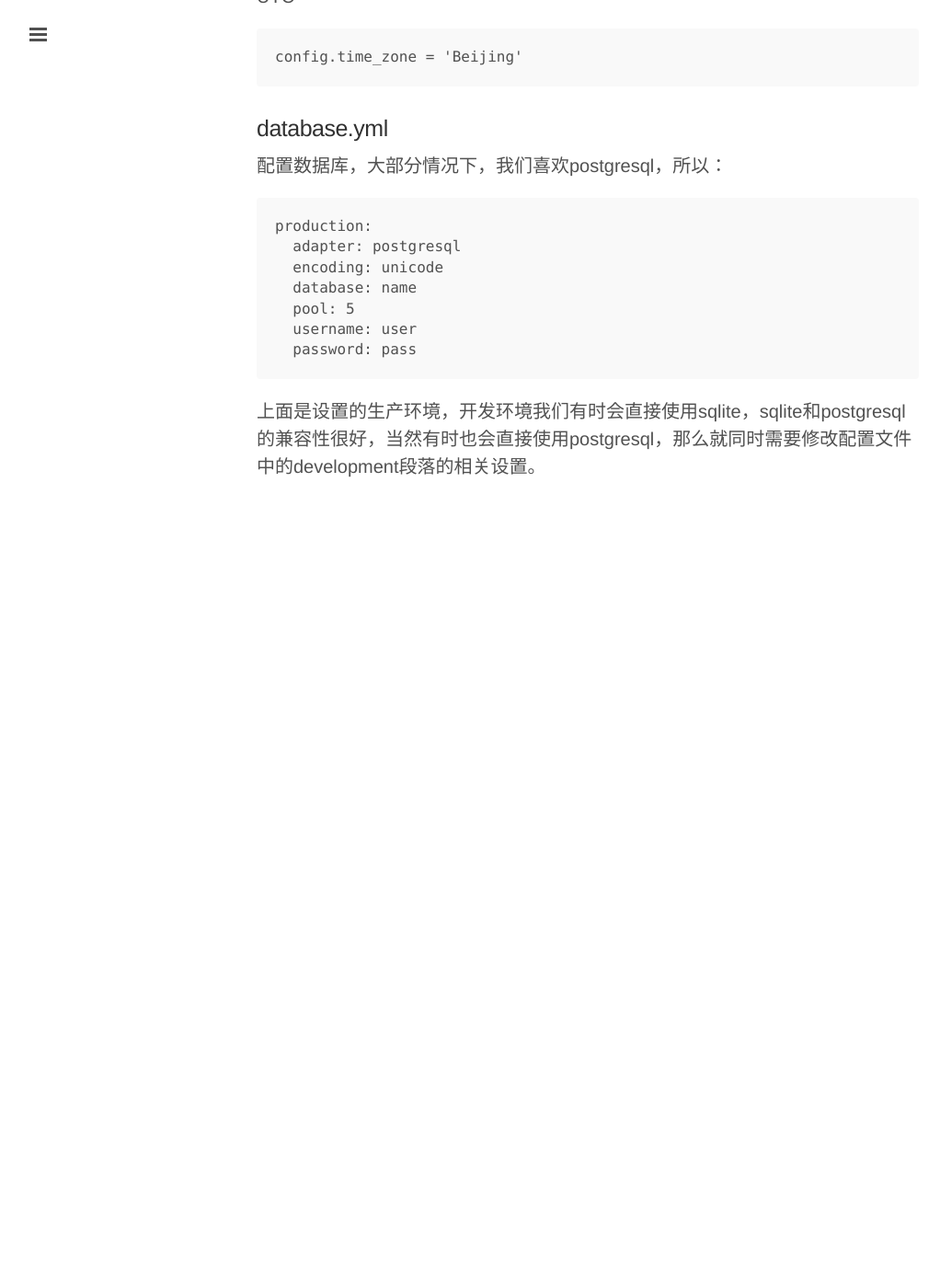
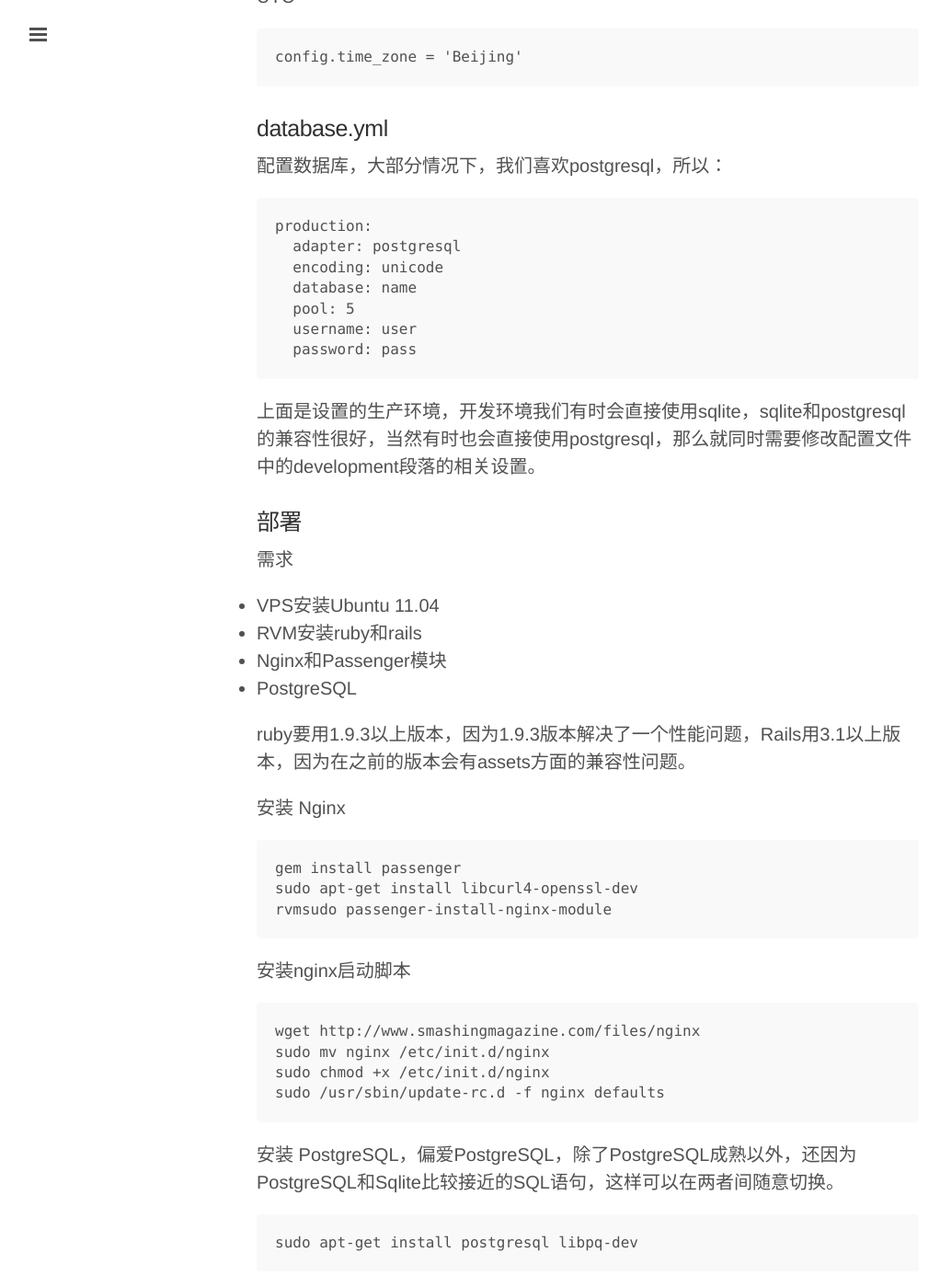
Before and after one commit to liuzhongshu/liuzhongshu.github.io, a Jekyll site: the page built from _posts/2012-05-27-rails-bootup.markdown, in a window 1280 px wide and 1400 px high, scrolled down 1575 px. Shown: the whole window at 92% size, without its empty margins (1-1023 px from the left). Built offline with Jekyll 4.4.1, drawn with Linux system fonts in a browser that asks for light colours; comment, search, counter and statistics services are not loaded; before the commit the page ends 2177 px from its top, so only the background shows below that.

Commit message:
Post update: Rails快速指南

````diff
--- a/_posts/2012-05-27-rails-bootup.markdown
+++ b/_posts/2012-05-27-rails-bootup.markdown
@@ -64,3 +64,37 @@ production:
 ```
 
 上面是设置的生产环境，开发环境我们有时会直接使用sqlite，sqlite和postgresql的兼容性很好，当然有时也会直接使用postgresql，那么就同时需要修改配置文件中的development段落的相关设置。
+
+### 部署
+
+需求
+- VPS安装Ubuntu 11.04
+- RVM安装ruby和rails
+- Nginx和Passenger模块
+- PostgreSQL
+
+ruby要用1.9.3以上版本，因为1.9.3版本解决了一个性能问题，Rails用3.1以上版本，因为在之前的版本会有assets方面的兼容性问题。
+
+
+安装 Nginx
+
+```
+gem install passenger
+sudo apt-get install libcurl4-openssl-dev
+rvmsudo passenger-install-nginx-module
+```
+
+安装nginx启动脚本
+
+```
+wget http://www.smashingmagazine.com/files/nginx
+sudo mv nginx /etc/init.d/nginx
+sudo chmod +x /etc/init.d/nginx
+sudo /usr/sbin/update-rc.d -f nginx defaults
+```
+
+安装 PostgreSQL，偏爱PostgreSQL，除了PostgreSQL成熟以外，还因为PostgreSQL和Sqlite比较接近的SQL语句，这样可以在两者间随意切换。
+
+```
+sudo apt-get install postgresql libpq-dev
+```
````
